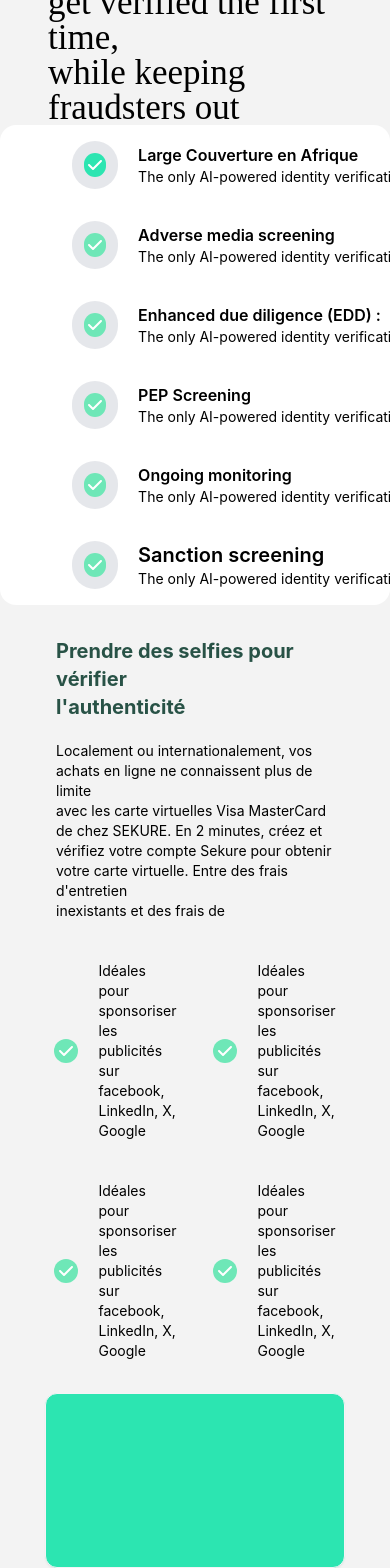
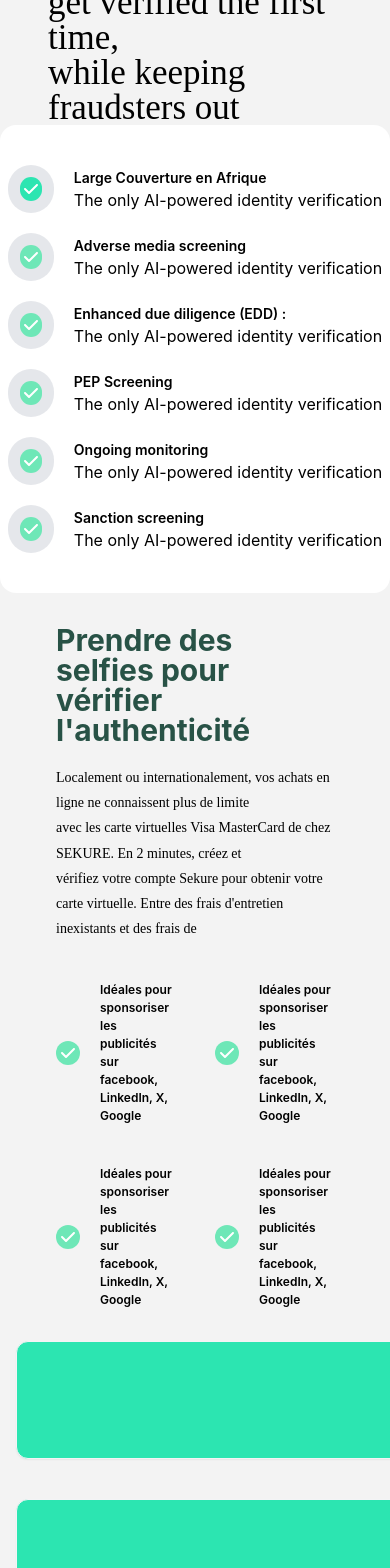
Before and after one commit to chrisvaldes/sekure-site, a React (Create React App) app: page / in a window 390 px wide. Shown: the part 860-2428 px from the top of the page. Built offline with nearby package versions, Linux system fonts and the light colour scheme.

Commit message:
responsive1.3

```diff
--- a/src/Pages/Accueil/Accueil.jsx
+++ b/src/Pages/Accueil/Accueil.jsx
@@ -52,8 +52,8 @@ export default function Accueil() {
           </div>
 
           {/* Grid section */}
-          <div class="grid grid-cols-1 sm:grid-cols-2 md:grid-cols-2 lg:grid-cols-3 rounded-2xl bg-white">
-            <div class="flex items-center justify-center gap-5 grid-width">
+          <div class="grid grid-cols-1 sm:grid-cols-2 md:grid-cols-2 lg:grid-cols-3 rounded-2xl bg-white items-center justify-center gap-y-5 py-10">
+            <div class="flex items-center justify-center gap-x-5  ">
               <div class="flex items-center justify-center bg-gray-200 p-3 sm:p-3 lg:p-5 rounded-full">
                 <div class="rounded-full bg-cyan-color px-1 sm:px-1 md:px-1 lg:px-2 lg:py-1 flex items-center justify-center">
                   <span class="icon text-white">
@@ -62,11 +62,11 @@ export default function Accueil() {
                 </div>
               </div>
               <div class="text-left">
-                <div class="font-semibold text-md">Large Couverture en Afrique</div>
-                <div class="text-sm sm:text-sm md:text-sm lg:text-md"> The only AI-powered identity verification</div>
+                <div class="font-semibold text-title-4 font-weight-title-4 font-family-title-4">Large Couverture en Afrique</div>
+                <div class="text-content-title-4"> The only AI-powered identity verification</div>
               </div>
             </div>
-            <div class="flex items-center justify-center gap-5 grid-width ">
+            <div class="flex items-center justify-center gap-x-5   ">
               <div class="flex items-center justify-center bg-gray-200 p-3 sm:p-3 lg:p-5 rounded-full">
                 <div class="  rounded-full bg-cyan-color px-1 sm:px-1 md:px-1 lg:px-2 lg:py-1 bg-emerald-300 flex items-center justify-center">
                   <span class="icon text-white">
@@ -75,11 +75,11 @@ export default function Accueil() {
                 </div>
               </div>
               <div class="text-left">
-                <div class="font-semibold text-md">Adverse media screening</div>
-                <div class="text-sm sm:text-sm md:text-md lg:text-md">The only AI-powered identity verification</div>
+                <div class="font-semibold text-title-4 font-weight-title-4 font-family-title-4">Adverse media screening</div>
+                <div class="text-content-title-4">The only AI-powered identity verification</div>
               </div>
             </div>
-            <div class="flex items-center justify-center gap-5 grid-width">
+            <div class="flex items-center justify-center gap-x-5  ">
               <div class="flex items-center justify-center bg-gray-200 p-3 sm:p-3 lg:p-5 rounded-full">
                 <div class="  rounded-full bg-cyan-color px-1 sm:px-1 md:px-1 lg:px-2 lg:py-1 bg-emerald-300 flex items-center justify-center">
                   <span class="icon text-white">
@@ -88,11 +88,11 @@ export default function Accueil() {
                 </div>
               </div>
               <div class="text-left">
-                <div class="font-semibold text-md">Enhanced due diligence (EDD) : </div>
-                <div class="text-sm sm:text-sm md:text-md lg:text-md">The only AI-powered identity verification</div>
+                <div class="font-semibold text-title-4 font-weight-title-4 font-family-title-4">Enhanced due diligence (EDD) : </div>
+                <div class="text-content-title-4">The only AI-powered identity verification</div>
               </div>
             </div>
-            <div class="flex items-center justify-center gap-5 grid-width">
+            <div class="flex items-center justify-center gap-x-5  ">
               <div class="flex items-center justify-center bg-gray-200 p-3 sm:p-3 lg:p-5 rounded-full">
                 <div class="  rounded-full bg-cyan-color px-1 sm:px-1 md:px-1 lg:px-2 lg:py-1 bg-emerald-300 flex items-center justify-center">
                   <span class="icon text-white">
@@ -101,11 +101,11 @@ export default function Accueil() {
                 </div>
               </div>
               <div class="text-left">
-                <div class="font-semibold text-md">PEP Screening</div>
-                <div class=" text-sm sm:text-sm md:text-sm lg:text-md">The only AI-powered identity verification</div>
+                <div class="font-semibold text-title-4 font-weight-title-4 font-family-title-4">PEP Screening</div>
+                <div class="text-content-title-4">The only AI-powered identity verification</div>
               </div>
             </div>
-            <div class="flex items-center justify-center gap-5 grid-width">
+            <div class="flex items-center justify-center gap-x-5  ">
               <div class="flex items-center justify-center bg-gray-200 p-3 sm:p-3 lg:p-5 rounded-full">
                 <div class="  rounded-full bg-cyan-color px-1 sm:px-1 md:px-1 lg:px-2 lg:py-1 bg-emerald-300 flex items-center justify-center">
                   <span class="icon text-white">
@@ -114,11 +114,11 @@ export default function Accueil() {
                 </div>
               </div>
               <div class="text-left">
-                <div class="font-semibold text-md">Ongoing monitoring</div>
-                <div class="text-sm sm:text-sm md:text-md lg:text-md">The only AI-powered identity verification</div>
+                <div class="font-semibold text-title-4 font-weight-title-4 font-family-title-4">Ongoing monitoring</div>
+                <div class="text-content-title-4">The only AI-powered identity verification</div>
               </div>
             </div>
-            <div class="flex items-center justify-center gap-5 grid-width">
+            <div class="flex items-center justify-center gap-x-5  ">
               <div class="flex items-center justify-center bg-gray-200 p-3 sm:p-3 lg:p-5 rounded-full">
                 <div class="  rounded-full bg-cyan-color px-1 sm:px-1 md:px-1 lg:px-2 lg:py-1 bg-emerald-300 flex items-center justify-center">
                   <span class="icon text-white">
@@ -127,8 +127,8 @@ export default function Accueil() {
                 </div>
               </div>
               <div class="text-left">
-                <div class="font-semibold text-md text-xl sm:text-sm md:text-md lg:text-lg">Sanction screening</div>
-                <div class="text-sm sm:text-sm md:text-md lg:text-md">The only AI-powered identity verification</div>
+                <div class="font-semibold text-title-4 font-weight-title-4 font-family-title-4">Sanction screening</div>
+                <div class="text-content-title-4">The only AI-powered identity verification</div>
               </div>
             </div>
           </div>
@@ -144,9 +144,9 @@ export default function Accueil() {
           <div className=" px-4 py-8 sm:px-6 sm:py-12 lg:px-8 lg:py-16">
             <div className="flex flex-wrap items-center justify-around  gap-y-8">
               <div class=" mx-10">
-                <h2 class="text-cyan-deep text-left text-xl sm:text-sm md:text-md lg:text-lg mb-5 font-bold w-full">
+                <h2 class="text-cyan-deep text-left  font-semibold text-title-3 font-weight-title-3 font-family-title-2 leading-normal mb-5 font-bold w-full">
                   Prendre des selfies pour vérifier <br /> l'authenticité</h2>
-                <div class="text-left  text-sm sm:text-sm md:text-md lg:text-lg mb-10">
+                <div class="text-left text-content font-weight-content font-family-content leading-loose font-semibold mb-10">
                   Localement ou internationalement, vos achats en ligne ne connaissent plus de limite <br />
                   avec les carte virtuelles Visa MasterCard de chez SEKURE. En 2 minutes, créez et <br />
                   vérifiez votre compte Sekure pour obtenir votre carte virtuelle. Entre des frais d'entretien <br />
@@ -159,7 +159,7 @@ export default function Accueil() {
                         <FontAwesomeIcon icon={faCheck} />
                       </span>
                     </div>
-                    <div class="text-left text-sm sm:text-sm md:text-md lg:text-lg">
+                    <div class="text-left text-content-title-3 font-semibold">
                       Idéales pour sponsoriser les publicités <br /> sur facebook, LinkedIn, X, Google
                     </div>
                   </div>
@@ -169,7 +169,7 @@ export default function Accueil() {
                         <FontAwesomeIcon icon={faCheck} />
                       </span>
                     </div>
-                    <div class="text-left text-sm sm:text-sm md:text-md lg:text-lg">
+                    <div class="text-left text-content-title-3 font-semibold">
                       Idéales pour sponsoriser les publicités <br /> sur facebook, LinkedIn, X, Google
                     </div>
                   </div>
@@ -179,7 +179,7 @@ export default function Accueil() {
                         <FontAwesomeIcon icon={faCheck} />
                       </span>
                     </div>
-                    <div class="text-left text-sm sm:text-sm md:text-md lg:text-lg">
+                    <div class="text-left text-content-title-3 font-semibold">
                       Idéales pour sponsoriser les publicités <br /> sur facebook, LinkedIn, X, Google
                     </div>
                   </div>
@@ -189,7 +189,7 @@ export default function Accueil() {
                         <FontAwesomeIcon icon={faCheck} />
                       </span>
                     </div>
-                    <div class="text-left text-sm sm:text-sm md:text-md lg:text-lg">
+                    <div class="text-left text-content-title-3 font-semibold">
                       Idéales pour sponsoriser les publicités <br /> sur facebook, LinkedIn, X, Google
                     </div>
                   </div>
@@ -198,14 +198,14 @@ export default function Accueil() {
 
               <div className=" flex flex-col md:flex-col lg:flex-col items-center justify-center gap-10 sm:flex-col">
                 <a
-                  className="  rounded-xl border border-gray-100 p-4 shadow-sm hover:border-gray-200 hover:ring-1 hover:ring-gray-200 focus:outline-none focus:ring bg-cyan-color card-vert"
+                  className="  rounded-xl border border-gray-100 p-4 shadow-sm hover:border-gray-200 hover:ring-1 hover:ring-gray-200 focus:outline-none focus:ring bg-cyan-color w-width-card-vert h-height-card-vert"
                   href="#"
                 >
 
                 </a>
 
                 <a
-                  className="  rounded-xl border border-gray-100 p-4 shadow-sm hover:border-gray-200 hover:ring-1 hover:ring-gray-200 focus:outline-none focus:ring bg-cyan-color card-vert"
+                  className="  rounded-xl border border-gray-100 p-4 shadow-sm hover:border-gray-200 hover:ring-1 hover:ring-gray-200 focus:outline-none focus:ring bg-cyan-color  w-width-card-vert h-height-card-vert"
                   href="#"
                 >
 
@@ -449,7 +449,7 @@ export default function Accueil() {
             </span>
           </div>
           <div>
-            <ul class="flex mini-nav-items items-center justify-around bg-emerald-100 mx-40 rounded-full my-10">
+            <ul class="flex mini-nav-items items-center justify-around bg-emerald-100 rounded-full my-10">
               <li class="text-xl py-5 mini-nav-item">
                 <a href="">Identity Verification</a>
               </li>
--- a/src/index.css
+++ b/src/index.css
@@ -197,11 +197,11 @@ nav .nav-items .nav-item {
   border-radius: 2.5rem;
 }
 
-.card-vert{
+/* .card-vert{
   width: 300px;
   height: 175px;
 
-}
+} */
 
 .card-horiz{
   width: 205px;
--- a/tailwind.config.js
+++ b/tailwind.config.js
@@ -12,11 +12,15 @@ module.exports = {
       },
       width: {
         "button-width": "215px",
-        "button-first" : "233px"
+        "button-first" : "233px",
+        "width-card-horiz" : "441px",
+         "width-card-vert" : "441px",
       },
       height: {
         "button-height": "50px",
-        "button-first" : "39px"
+        "button-first" : "39px",
+        "height-card-vert" : "118px",
+        "height-card-horiz" : "441px",
       },
       margin: {
         "button-margin": "20px",
@@ -29,12 +33,10 @@ module.exports = {
          "title-1" : "35px",
          "title-2" : "40px",
          "title-3" : "30px",
+         "title-4" : "14px",
+         "content-title-3" : "12px",
          "content" : "14px",
          "sub-content" : "11px",
-         "width-card-horiz" : "441px",
-         "height-card-horiz" : "441px",
-         "width-card-vert" : "441px",
-         "height-card-vert" : "118px",
          "nav" : "14px",
       },
       lineHeight: {
```
